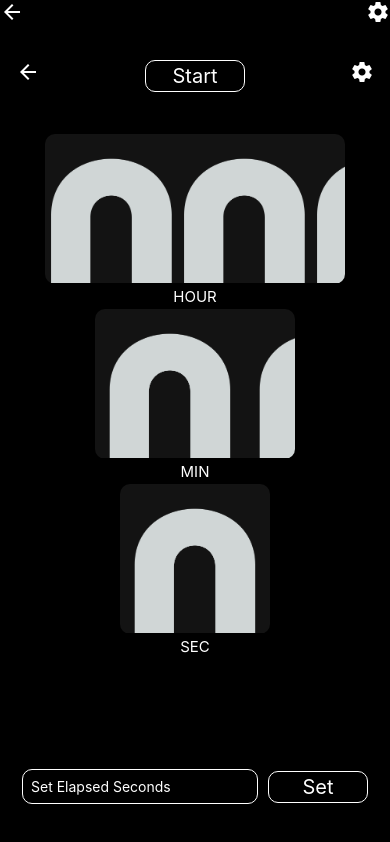
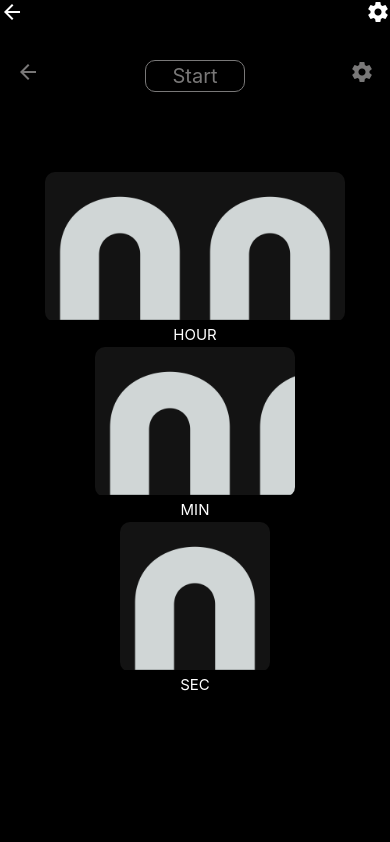
Before and after one commit to AnnaH00k/FirstProjectReact, a React Native app: screen /FlipClock in a window 390 px wide. Built offline with nearby package versions, Linux system fonts and the light colour scheme.

Commit message:
settings invisible

```diff
--- a/src/screens/FlipClock.tsx
+++ b/src/screens/FlipClock.tsx
@@ -8,6 +8,7 @@ import { RootStackParamList } from '../../App';
 import { useNavigation } from '@react-navigation/native';
 import { NativeStackNavigationProp } from '@react-navigation/native-stack';
 import { Button } from 'react-native-elements';
+import FlipClockHeader from './FlipClockHeader';
 
 type FlipClockProps = NativeStackScreenProps<RootStackParamList, 'FlipClock'>;
 
@@ -17,6 +18,8 @@ const FlipClock = ({ route }: FlipClockProps) => {
   const isBigScreen = windowDimensions.width > 600; // Adjust the threshold as needed
   const [elapsedSeconds, setElapsedSeconds] = useState(0);
   const [manualInput, setManualInput] = useState('');
+  const [isSettingsVisible, setIsSettingsVisible] = useState(false); // New state for settings visibility
+
 
 
 
@@ -73,7 +76,8 @@ const FlipClock = ({ route }: FlipClockProps) => {
     setElapsedSeconds(0);
   };
   const handleSettings = () => {
-    navigation.navigate('Settings');
+    // Toggle settings visibility
+    setIsSettingsVisible((prevIsVisible) => !prevIsVisible);
   };
   const handleManualInputSubmit = () => {
     const seconds = parseInt(manualInput, 10);
@@ -87,8 +91,9 @@ const FlipClock = ({ route }: FlipClockProps) => {
 
       <View style={styles.topBar}>
         <TouchableOpacity onPress={() => navigation.goBack()}>
-          <MaterialIcons name="arrow-back" size={24} color="white" />
+          <MaterialIcons name="arrow-back" size={24} color="#797878" />
         </TouchableOpacity>
+        <View style={styles.startStop}>
         <TouchableOpacity style={styles.navButtons} onPress={handleStartClick}>
           <Text style={styles.button}>{isStarted ? 'Pause' : 'Start'}</Text>
         </TouchableOpacity>
@@ -97,8 +102,10 @@ const FlipClock = ({ route }: FlipClockProps) => {
               <Text style={[styles.button, { borderWidth: 1 }]}>Stop</Text>
             </TouchableOpacity>
           }
+      </View>
+
         <TouchableOpacity onPress={handleSettings}>
-          <MaterialIcons name="settings" size={24} color="white" />
+          <MaterialIcons name="settings" size={24} color="#797878" />
         </TouchableOpacity>
       </View>
 
@@ -107,16 +114,16 @@ const FlipClock = ({ route }: FlipClockProps) => {
       <View style={[styles.content, isBigScreen && { flexDirection: 'row', gap: 15 }]}>
         {/* Box 1 */}
         <View style={styles.column}>
-          <View style={[styles.box, isBigScreen && {width:400, height:300}]}>
-          <View style={[styles.numberBox && {width:133, gap: 3, height:300}]}>
+          <View style={[styles.box, isBigScreen && {width:450, height:300}]}>
+          <View style={[styles.numberBox && {width:150, gap: 3, height:300}]}>
             <Image source={numberImagesTop[Math.floor((elapsedSeconds / 360000) % 10)]} style={styles.image} />
             <Image source={numberImagesBottom[Math.floor((elapsedSeconds / 360000) % 10)]} style={styles.image} />
           </View>
-          <View style={[styles.numberBox && {width:133, gap: 3, height:300}]}>
+          <View style={[styles.numberBox && {width:150, gap: 3, height:300}]}>
             <Image source={numberImagesTop[Math.floor((elapsedSeconds % 360000) / 36000)]} style={styles.image} />
             <Image source={numberImagesBottom[Math.floor((elapsedSeconds % 360000) / 36000)]} style={styles.image} />
           </View>
-          <View style={[styles.numberBox && { width: 133, gap: 3, height: 300 }]}>
+          <View style={[styles.numberBox && { width: 150, gap: 3, height: 300 }]}>
             <Image source={numberImagesTop[Math.floor((elapsedSeconds % 36000) / 3600) % 10]} style={styles.image} />
             <Image source={numberImagesBottom[Math.floor((elapsedSeconds % 36000) / 3600) % 10]} style={styles.image} />
           </View>
@@ -154,6 +161,9 @@ const FlipClock = ({ route }: FlipClockProps) => {
           <Text style={styles.text}>SEC</Text>
         </View>
       </View>
+
+      {isSettingsVisible && ( // Render the settings input only if isSettingsVisible is true
+
       <View style={styles.manualInputContainer}>
         <TextInput
           style={styles.manualInput}
@@ -166,6 +176,7 @@ const FlipClock = ({ route }: FlipClockProps) => {
           <Text style={styles.button}>Set</Text>
         </TouchableOpacity>
       </View>
+      )}
     </View>
   );
 };
@@ -178,13 +189,13 @@ const styles = StyleSheet.create({
     backgroundColor: 'black',
   },
   button:{
-    color: 'white',
+    color: '#797878',
     fontSize: 20,
     padding: 3,
     textAlign: 'center',
     width: 100,
     alignSelf: 'center',
-    borderColor: 'white',
+    borderColor: '#797878',
     borderRadius: 10,
     borderWidth: 1,
 
@@ -201,10 +212,10 @@ const styles = StyleSheet.create({
     marginBottom: 40,
   },
   manualInput: {
-    borderColor: 'white',
+    borderColor: '#797878',
     borderWidth: 1,
     borderRadius: 10,
-    color: 'white',
+    color: '#797878',
     padding: 8,
     marginRight: 10,
   },
@@ -218,6 +229,11 @@ const styles = StyleSheet.create({
     left: 0,
     right: 0,
     zIndex: 1,
+  },
+  startStop: {
+    flexDirection: 'row',
+    justifyContent: 'center',
+   gap: 20,
   },
   content: {
     flex: 1,
```
